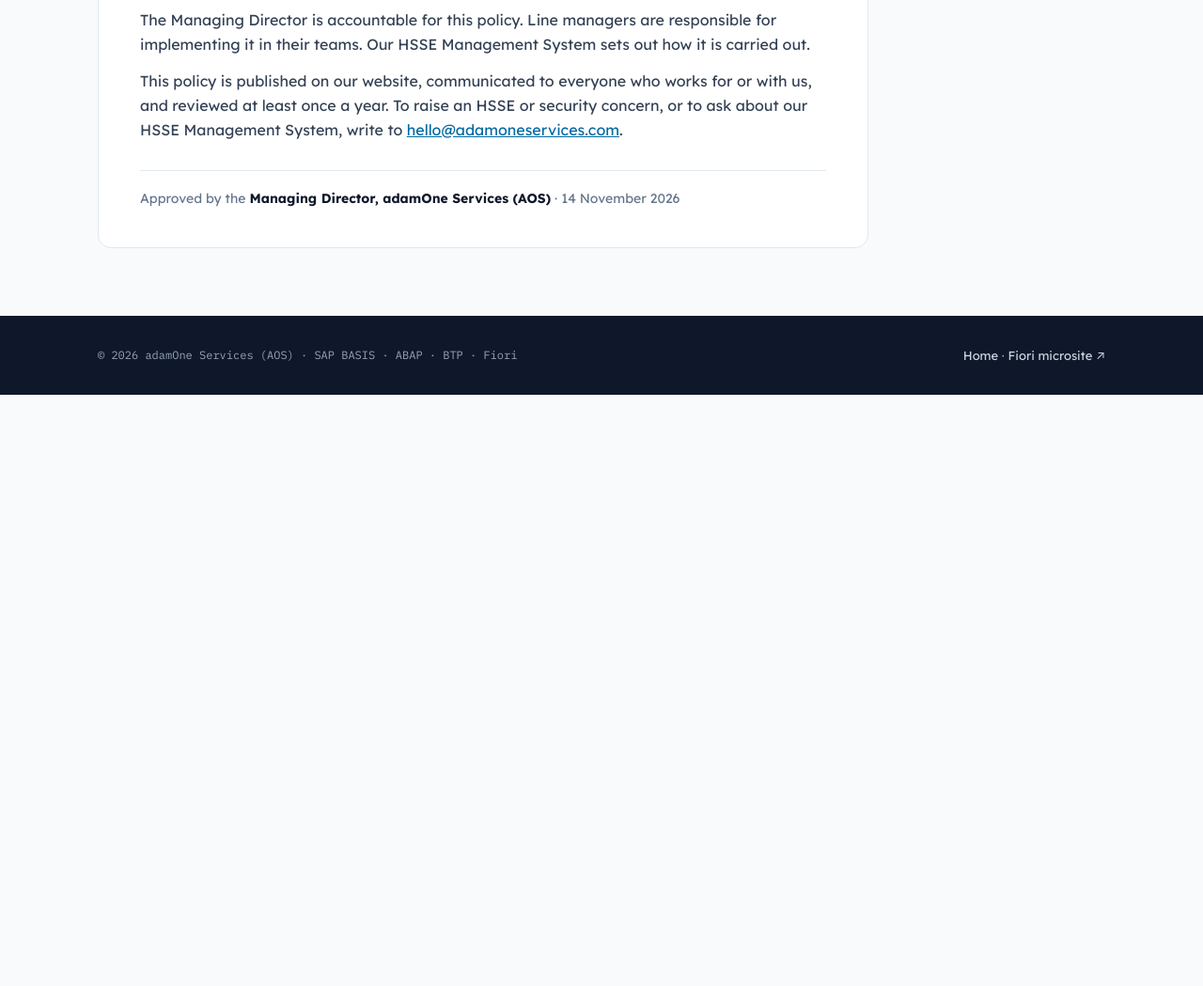
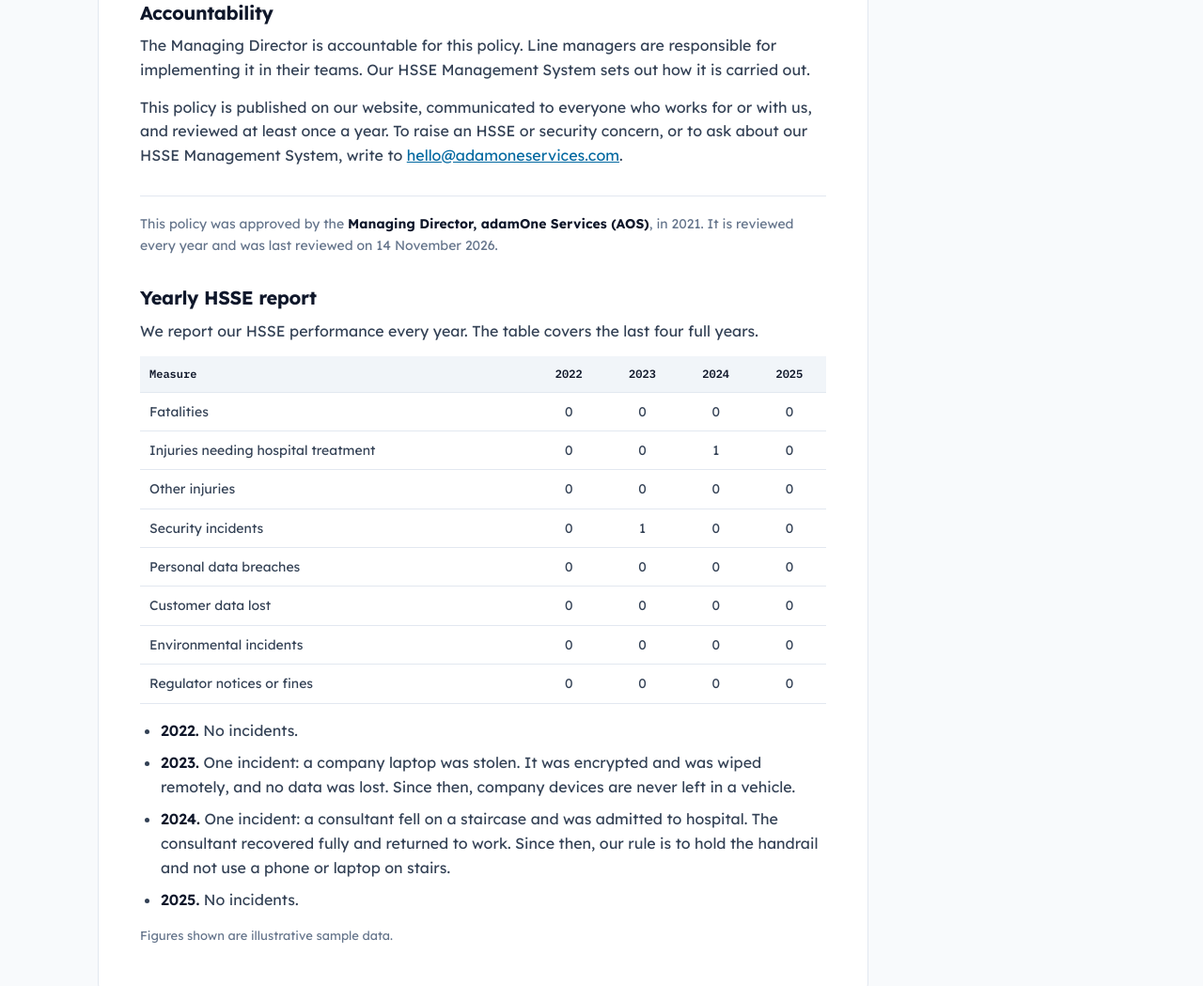
Before and after one commit to adam0thman/adamone-site, a plain HTML site: page hsse/index.html in a window 1280 px wide. Shown: the part 1515-2564 px from the top of the page at 94% size. Before the commit the page ends 1935 px from the top, so only its background shows below. Drawn offline with Linux system fonts and the light colour scheme.

Commit message:
feat(hsse): add nav link, 2021 approval statement and yearly HSSE report
Co-Authored-By: Claude Fable 5.2 <noreply@anthropic.com>

```diff
--- a/hsse/index.html
+++ b/hsse/index.html
@@ -60,6 +60,12 @@
   .sign{margin-top:30px;padding-top:18px;border-top:1px solid var(--border);font-size:14px;color:var(--muted)}
   .sign b{color:var(--ink)}
   .doc a{color:var(--accent)}
+  .tbl{overflow-x:auto;margin:0 0 16px}
+  .doc table{width:100%;border-collapse:collapse;font-size:14px}
+  .doc th,.doc td{padding:9px 10px;border-bottom:1px solid var(--border);text-align:center}
+  .doc th:first-child,.doc td:first-child{text-align:left}
+  .doc th{font-family:var(--mono);font-size:12px;font-weight:600;color:var(--ink);background:var(--surface-2)}
+  .note{font-size:13px;color:var(--muted)}
   @media(max-width:860px){.nav .links{display:none} .doc{padding:26px 20px} .doc h1{font-size:26px} main{padding:28px 0 48px}}
   @media print{header.nav,footer,.topbar{display:none} .doc{border:0;padding:0} body{background:#fff}}
 </style>
@@ -74,6 +80,7 @@
       <a href="/#services">Services</a>
       <a href="/si-resolver/">S/4 Conversion</a>
       <a href="https://fiori.adamoneservices.com/">Fiori&nbsp;↗</a>
+      <a href="/hsse/">HSSE</a>
       <a href="/#contact">Contact</a>
     </nav>
     <a class="cta" href="/#contact">Talk to us</a>
@@ -87,8 +94,8 @@
       <h1>Health, Safety, Security and Environment (HSSE) Policy</h1>
       <div class="meta">
         <span>Document AOS-HSSE-POL-001</span>
-        <span>Effective 14 November 2026</span>
-        <span>Reviewed yearly</span>
+        <span>Approved by the Managing Director, 2021</span>
+        <span>Reviewed yearly · last reviewed 14 November 2026</span>
         <span>Owner: Managing Director</span>
       </div>
 
@@ -121,7 +128,32 @@
       <p>The Managing Director is accountable for this policy. Line managers are responsible for implementing it in their teams. Our HSSE Management System sets out how it is carried out.</p>
       <p>This policy is published on our website, communicated to everyone who works for or with us, and reviewed at least once a year. To raise an HSSE or security concern, or to ask about our HSSE Management System, write to <a href="mailto:hello@adamoneservices.com?subject=HSSE">hello@adamoneservices.com</a>.</p>
 
-      <div class="sign">Approved by the <b>Managing Director, adamOne Services (AOS)</b> · 14 November 2026</div>
+      <div class="sign">This policy was approved by the <b>Managing Director, adamOne Services (AOS)</b>, in 2021. It is reviewed every year and was last reviewed on 14 November 2026.</div>
+
+      <h2 id="report">Yearly HSSE report</h2>
+      <p>We report our HSSE performance every year. The table covers the last four full years.</p>
+      <div class="tbl">
+      <table>
+        <thead><tr><th>Measure</th><th>2022</th><th>2023</th><th>2024</th><th>2025</th></tr></thead>
+        <tbody>
+          <tr><td>Fatalities</td><td>0</td><td>0</td><td>0</td><td>0</td></tr>
+          <tr><td>Injuries needing hospital treatment</td><td>0</td><td>0</td><td>1</td><td>0</td></tr>
+          <tr><td>Other injuries</td><td>0</td><td>0</td><td>0</td><td>0</td></tr>
+          <tr><td>Security incidents</td><td>0</td><td>1</td><td>0</td><td>0</td></tr>
+          <tr><td>Personal data breaches</td><td>0</td><td>0</td><td>0</td><td>0</td></tr>
+          <tr><td>Customer data lost</td><td>0</td><td>0</td><td>0</td><td>0</td></tr>
+          <tr><td>Environmental incidents</td><td>0</td><td>0</td><td>0</td><td>0</td></tr>
+          <tr><td>Regulator notices or fines</td><td>0</td><td>0</td><td>0</td><td>0</td></tr>
+        </tbody>
+      </table>
+      </div>
+      <ul>
+        <li><b>2022.</b> No incidents.</li>
+        <li><b>2023.</b> One incident: a company laptop was stolen. It was encrypted and was wiped remotely, and no data was lost. Since then, company devices are never left in a vehicle.</li>
+        <li><b>2024.</b> One incident: a consultant fell on a staircase and was admitted to hospital. The consultant recovered fully and returned to work. Since then, our rule is to hold the handrail and not use a phone or laptop on stairs.</li>
+        <li><b>2025.</b> No incidents.</li>
+      </ul>
+      <p class="note">Figures shown are illustrative sample data.</p>
     </article>
   </div>
 </main>
```
Also changed, not shown: index.html (+1 -0 lines).
